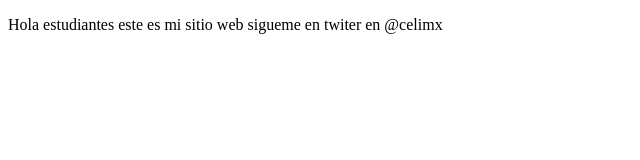
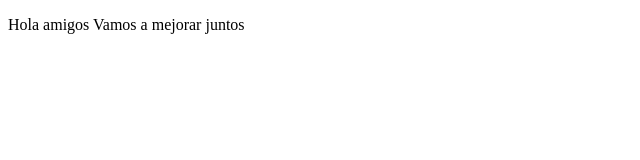
Before and after one commit to yeito6/proyectoDemoCursoPrework, a plain HTML site: page index.html in a window 1280 px wide. Shown: the whole page, without its empty margins (0-640 px from the left). Drawn offline with Linux system fonts and the light colour scheme.

```diff
--- a/index.html
+++ b/index.html
@@ -8,7 +8,7 @@
 </head>
 <body>
    <P>
-       Hola estudiantes este es mi sitio web sigueme en twiter en @celimx
+       Hola amigos Vamos a mejorar juntos
    </P>
 </body>
 </html>
```
